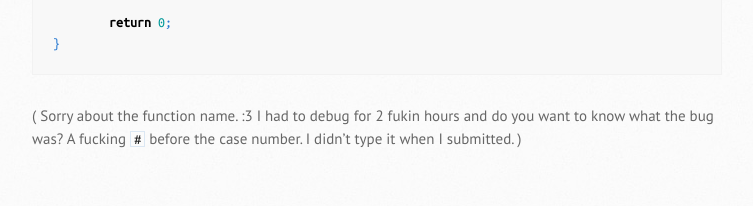
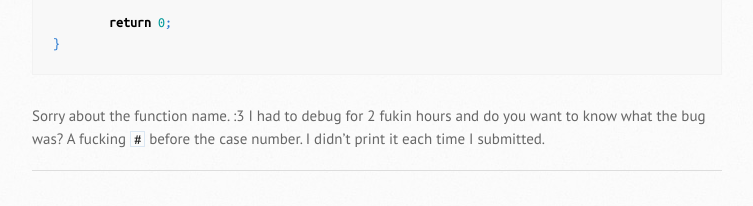
Before and after one commit to rebornplusplus/rebornplusplus.github.io, a Jekyll site: the page built from codir/hdu-6044-limited-permutation.md, in a window 1280 px wide and 900 px high, scrolled down 2804 px. Shown: the part 691-897 px from the top of the window, without its empty margins (138-891 px from the left). Built offline with Jekyll 4.4.1, drawn with Linux system fonts in a browser that asks for light colours; some web fonts are replaced; comment, search, counter and statistics services are not loaded; our own code applies the rules of GitHub Pages for plain Markdown files.

Commit message:
HDU 6044 - Limited Permutation

````diff
--- a/codir/hdu-6044-limited-permutation.md
+++ b/codir/hdu-6044-limited-permutation.md
@@ -143,4 +143,8 @@ int main() {
 	return 0;
 }
 ```
-( Sorry about the function name. :3 I had to debug for 2 fukin hours and do you want to know what the bug was? A fucking `#` before the case number. I didn't type it when I submitted. )
+Sorry about the function name. :3 I had to debug for 2 fukin hours and do you want to know what the bug was? A fucking `#` before the case number. I didn't print it each time I submitted.
+
+***
+
+{% include disqus.html %}
````
